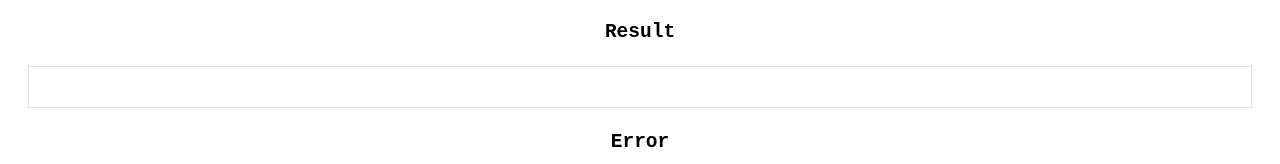
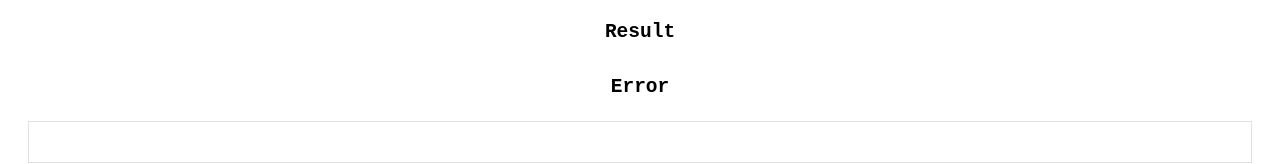
Before and after one commit to AjjlalAhmed/qr-code-scanner, a Vue app: page / in a window 1280 px wide. Shown: the part 334-498 px from the top of the page. Built offline with nearby package versions, Linux system fonts and the light colour scheme.

Commit message:
uploading code

```diff
--- a/src/App.vue
+++ b/src/App.vue
@@ -8,7 +8,7 @@
   </div>
   <div class="result">
     <h1>Result</h1>
-    <p>{{ qrResult }}</p>
+    <div v-html="qrResult"></div>
   </div>
   <div class="result">
     <h1>Error</h1>
```
